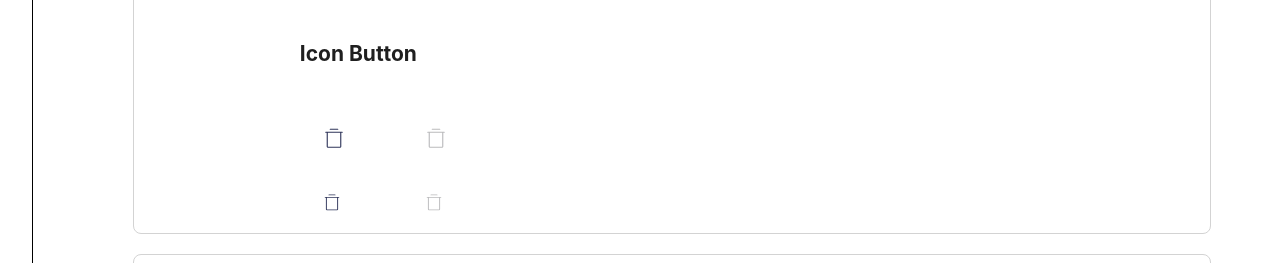
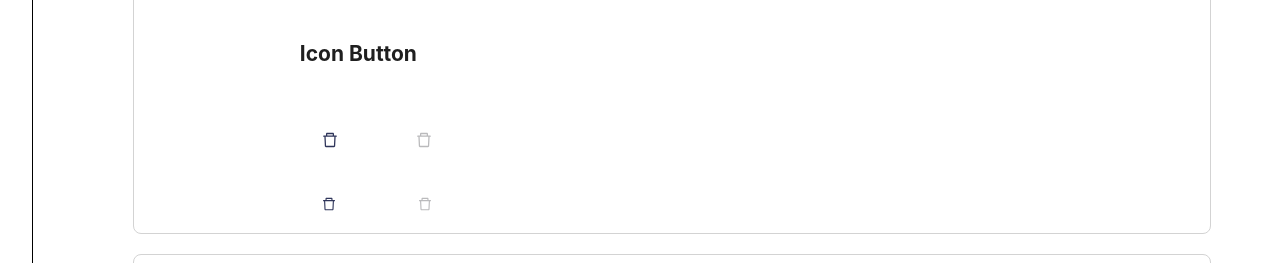
Before and after one commit to KorshunovNick/ant-design-system, a React (Vite) app: page / in a window 1280 px wide. Shown: the part 1320-1583 px from the top of the page. Built offline with nearby package versions, Linux system fonts and the light colour scheme.

Commit message:
Поменял либу иконок с react-icons on ant-icons

```diff
--- a/package.json
+++ b/package.json
@@ -9,6 +9,7 @@
     "preview": "vite preview"
   },
   "dependencies": {
+    "@ant-design/icons": "^5.4.0",
     "@tanstack/react-table": "^8.7.6",
     "@tanstack/table-core": "^8.20.1",
     "antd": "^5.20.2",
--- a/src/DesignComponents/designTokens/components/Button/ButtonCard.tsx
+++ b/src/DesignComponents/designTokens/components/Button/ButtonCard.tsx
@@ -1,7 +1,7 @@
-import React, { PropsWithChildren, useState } from 'react';
+import { PropsWithChildren, useState } from 'react';
 import { Button, ButtonProps, Flex, FlexProps, Tag } from 'antd';
-import { FaMagnifyingGlass } from 'react-icons/fa6';
-import { PiTrashSimpleLight } from 'react-icons/pi';
+import { SearchOutlined } from '@ant-design/icons';
+import { DeleteOutlined } from '@ant-design/icons';
 import stl from './ButtonCard.module.scss';
 
 const ButtonFlexContainer = ({
@@ -49,22 +49,22 @@ const ButtonCard = () => {
   const LargeButton = (props?: ButtonProps, isMax?: boolean) => (
     <Button {...props} size="large">
       {(iconPosition === 'left' || iconPosition === 'both') && isMax && (
-        <FaMagnifyingGlass />
+        <SearchOutlined />
       )}
       {props?.children ?? 'Кнопка'}
       {(iconPosition === 'right' || iconPosition === 'both') && isMax && (
-        <FaMagnifyingGlass />
+        <SearchOutlined />
       )}
     </Button>
   );
   const SmallButton = (props?: ButtonProps, isMax?: boolean) => (
     <Button {...props} size="small">
       {(iconPosition === 'left' || iconPosition === 'both') && isMax && (
-        <FaMagnifyingGlass />
+        <SearchOutlined />
       )}
       {props?.children ?? 'Кнопка'}
       {(iconPosition === 'right' || iconPosition === 'both') && isMax && (
-        <FaMagnifyingGlass />
+        <SearchOutlined />
       )}
     </Button>
   );
@@ -114,6 +114,7 @@ const ButtonCard = () => {
             <Tag
               onClick={() => setIconPosition('none')}
               style={{
+                cursor: 'pointer',
                 backgroundColor:
                   iconPosition === 'none' ? 'lightgreen' : 'white',
                 color: iconPosition === 'none' ? 'white' : 'black',
@@ -124,6 +125,7 @@ const ButtonCard = () => {
             <Tag
               onClick={() => setIconPosition('left')}
               style={{
+                cursor: 'pointer',
                 backgroundColor:
                   iconPosition === 'left' ? 'lightgreen' : 'white',
                 color: iconPosition === 'left' ? 'white' : 'black',
@@ -134,6 +136,7 @@ const ButtonCard = () => {
             <Tag
               onClick={() => setIconPosition('right')}
               style={{
+                cursor: 'pointer',
                 backgroundColor:
                   iconPosition === 'right' ? 'lightgreen' : 'white',
                 color: iconPosition === 'right' ? 'white' : 'black',
@@ -144,6 +147,7 @@ const ButtonCard = () => {
             <Tag
               onClick={() => setIconPosition('both')}
               style={{
+                cursor: 'pointer',
                 backgroundColor:
                   iconPosition === 'both' ? 'lightgreen' : 'white',
                 color: iconPosition === 'both' ? 'white' : 'black',
@@ -203,25 +207,25 @@ const ButtonCard = () => {
           <ButtonFlexRow gap={26}>
             {LargeButton({
               type: 'link',
-              icon: <PiTrashSimpleLight size={24} />,
+              icon: <DeleteOutlined size={24} />,
               children: '',
             })}
             {LargeButton({
               disabled: true,
               type: 'link',
-              icon: <PiTrashSimpleLight size={24} />,
+              icon: <DeleteOutlined size={24} />,
               children: '',
             })}
           </ButtonFlexRow>
           <ButtonFlexRow gap={30}>
             {SmallButton({
               type: 'link',
-              icon: <PiTrashSimpleLight size={20} />,
+              icon: <DeleteOutlined size={20} />,
               children: '',
             })}
             {SmallButton({
               type: 'link',
-              icon: <PiTrashSimpleLight size={20} />,
+              icon: <DeleteOutlined size={20} />,
               children: '',
               disabled: true,
             })}
```
Also changed, not shown: 1 other file (tests, documents, lock files or other folders).
